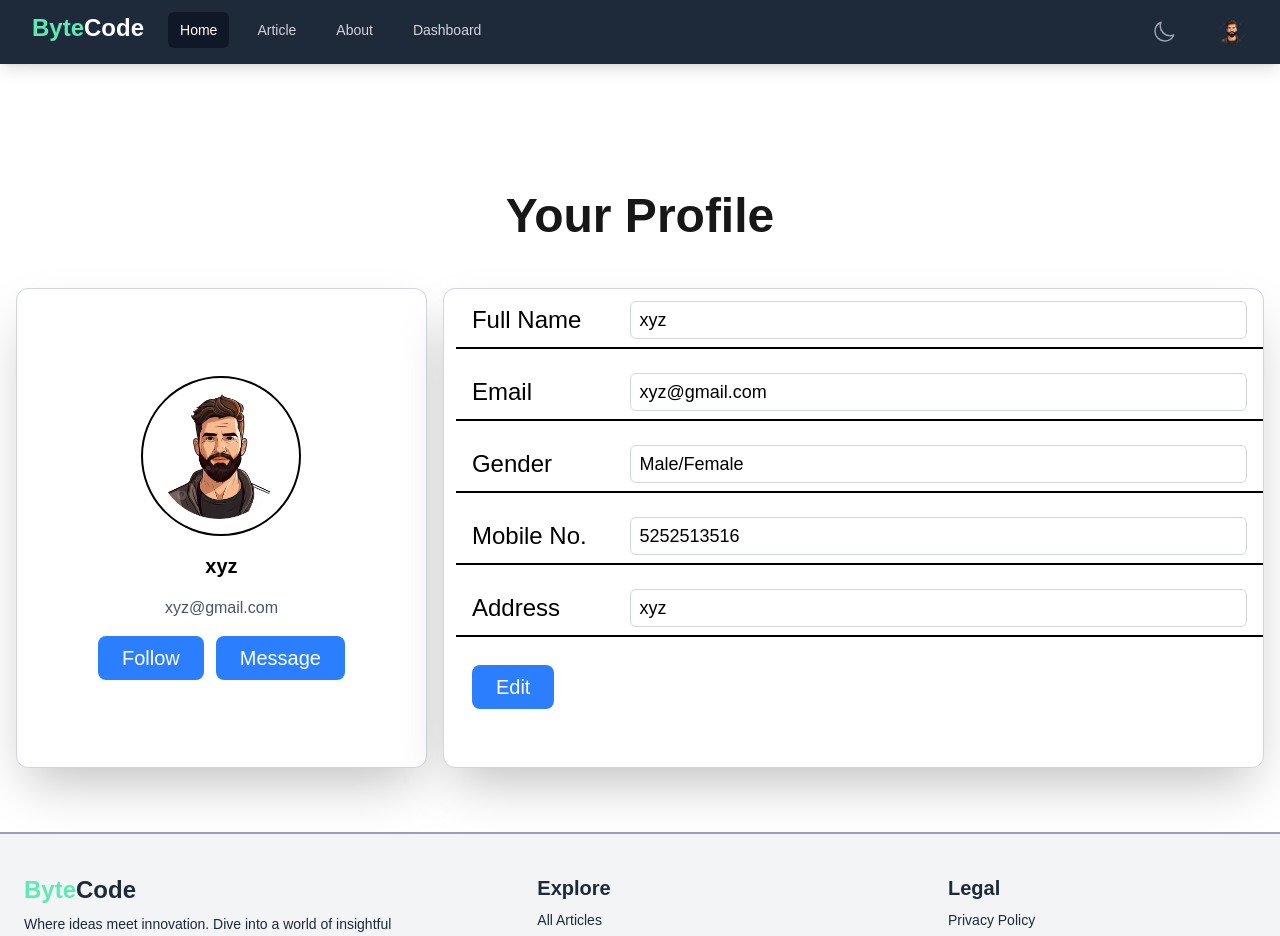
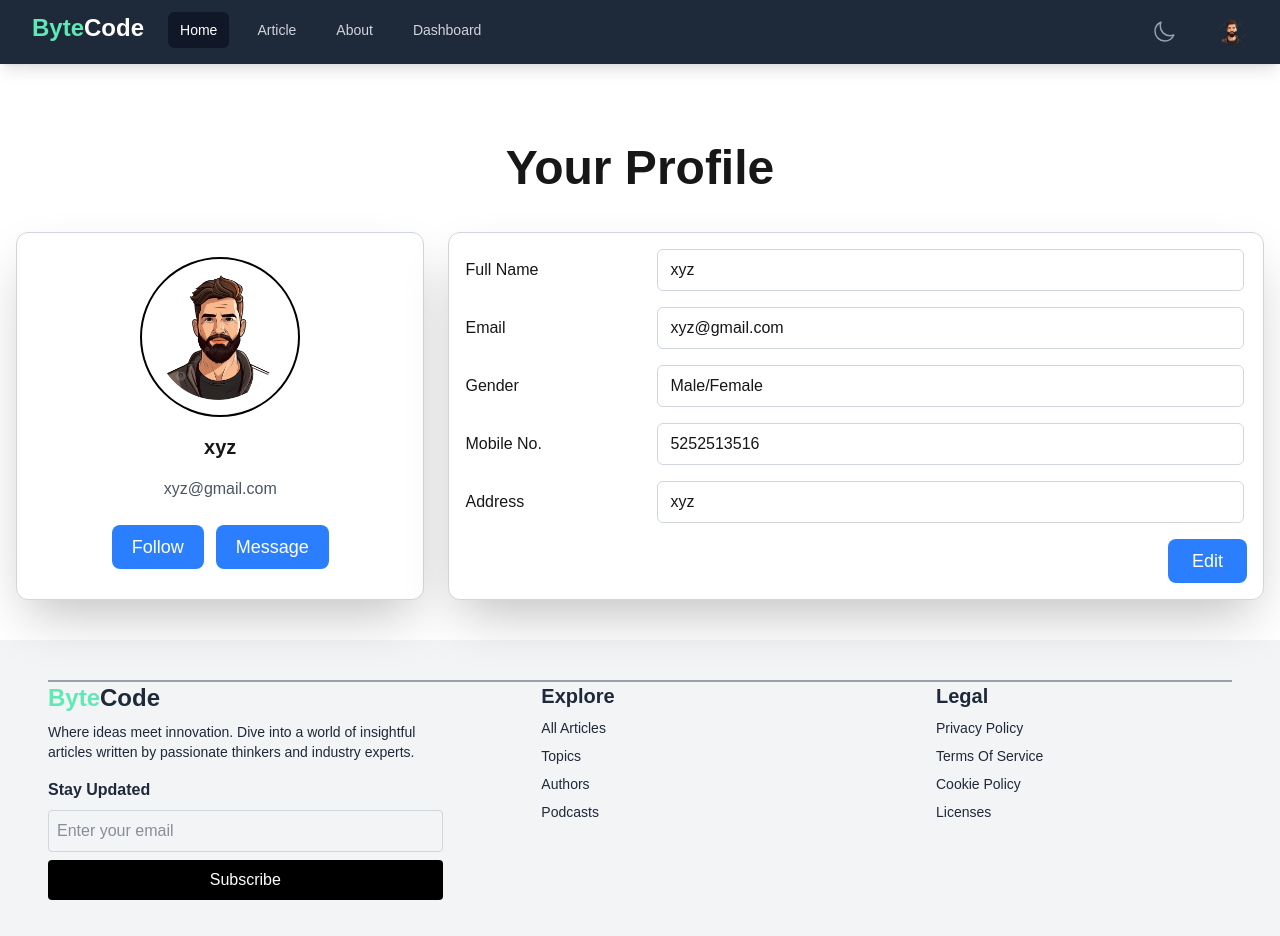
Before and after one commit to Shivam6388469930/btyeCode, a Next.js app: page /profile in a window 1280 px wide. Shown: the top 936 px of the page. Built offline with nearby package versions, Linux system fonts and the light colour scheme.

Commit message:
first commit

```diff
--- a/package.json
+++ b/package.json
@@ -20,6 +20,7 @@
     "jsonwebtoken": "^9.0.2",
     "mongoose": "^8.13.1",
     "next": "15.2.4",
+    "nodemailer": "^6.10.1",
     "react": "^19.0.0",
     "react-dom": "^19.0.0"
   },
--- a/src/app/about/page.js
+++ b/src/app/about/page.js
@@ -1,7 +1,33 @@
 "use client";
-import React from "react";
+import React, { useState } from "react"; // Added useState import
 
-export default function page() {
+export default function Page() {
+  const [email, setEmail] = useState("");
+  const [status, setStatus] = useState(""); // Added status for feedback
+
+  const handleSubmit = async (e) => {
+    e.preventDefault();
+    setStatus("Sending...");
+
+    const formData = { email };
+
+    const response = await fetch("/api/suscribe", {
+      method: "POST",
+      headers: {
+        "Content-Type": "application/json",
+      },
+      body: JSON.stringify(formData),
+    });
+
+    const data = await response.json();
+    if (response.ok) {
+      setStatus("✅ Thank you for subscribing!");
+      setEmail(""); // Reset email input after successful submission
+    } else {
+      setStatus("❌ Failed to send email. Please try again.");
+    }
+  };
+
   return (
     <div className="min-h-screen bg-white text-gray-800">
       {/* Hero Section */}
@@ -59,11 +85,16 @@ export default function page() {
           type="email"
           placeholder="Enter your email"
           className="p-3 rounded w-full max-w-sm mb-4 text-gray-800"
+          value={email}
+          onChange={(e) => setEmail(e.target.value)}
         />
         <br />
-        <button className="bg-white text-purple-700 font-semibold px-6 py-3 rounded hover:bg-gray-200 transition-all">
+        <button className="bg-white text-purple-700 font-semibold px-6 py-3 rounded hover:bg-gray-200 transition-all" onClick={handleSubmit}>
           Subscribe Now
         </button>
+
+        {/* Status Feedback */}
+        {status && <p className="mt-4 text-lg">{status}</p>}
       </section>
     </div>
   );
--- a/src/app/component/Footer.js
+++ b/src/app/component/Footer.js
@@ -1,54 +1,92 @@
-import React from 'react'
+'use client'
+
+import React, { useState } from 'react'
 
 const Footer = () => {
+  const [email, setEmail] = useState("");
+  const [status, setStatus] = useState(""); // Added status for feedback
+
+  const handleSubmit = async (e) => {
+    e.preventDefault();
+
+    setStatus("Sending...");
+
+    const formData = { email };
+
+    const response = await fetch("/api/suscribe", {
+      method: "POST",
+      headers: {
+        "Content-Type": "application/json",
+      },
+      body: JSON.stringify(formData),
+    });
+
+    const data = await response.json();
+    if (response.ok) {
+      setStatus("✅ Thank you for subscribing!");
+      setEmail("");
+    } else {
+      setStatus("❌ Failed to send email. Please try again.");
+    }
+  };
+
   return (
-    <div className=" container z-30 bg-gray-100 text-gray-800">
-      <div className="flex flex-col md:flex-row justify-between items-start gap-8 border-t-2 border-gray-400 px-6 py-10">
+    <div className="w-full z-30 bg-gray-100 text-gray-800 px-4 sm:px-6 lg:px-12 py-10">
+      <div className="max-w-7xl mx-auto flex flex-col md:flex-row justify-between items-start gap-10 border-t-2 border-gray-400">
+
         {/* Left Column */}
-        <div className="md:w-1/3">
+        <div className="md:w-1/3 w-full">
           <h3 className="text-2xl font-bold mb-2">
             <span className="text-emerald-300">Byte</span>Code
           </h3>
-          <p className="text-sm">
+          <p className="text-sm mb-4">
             Where ideas meet innovation. Dive into a world of insightful articles written by passionate thinkers and industry experts.
           </p>
-          <div className="mt-4">
+          <div>
             <h4 className="font-semibold mb-2">Stay Updated</h4>
             <input
-              type="text"
+              type="email"
               placeholder="Enter your email"
-              className="text-base p-2 w-full md:w-auto border border-gray-300 rounded mb-2"
+              className="text-base p-2 w-full border border-gray-300 rounded mb-2"
+              value={email}
+              onChange={(e) => setEmail(e.target.value)}
+              required
             />
-            <button className="w-full md:w-auto bg-black text-white px-4 py-2 rounded hover:bg-gray-800">
+            <button
+              className="w-full bg-black text-white px-4 py-2 rounded hover:bg-gray-800 transition"
+              onClick={handleSubmit}
+            >
               Subscribe
             </button>
+            {status && <p className="mt-2 text-sm">{status}</p>}
           </div>
         </div>
 
         {/* Middle Column */}
-        <div className="md:w-1/4">
+        <div className="md:w-1/4 w-full">
           <h3 className="text-xl font-bold mb-2">Explore</h3>
-          <ul className="space-y-1 text-sm">
-            <li><a href="#">All Articles</a></li>
-            <li><a href="#">Topics</a></li>
-            <li><a href="#">Authors</a></li>
-            <li><a href="#">Podcasts</a></li>
+          <ul className="space-y-2 text-sm">
+            <li><a href="#" className="hover:text-emerald-500 transition">All Articles</a></li>
+            <li><a href="#" className="hover:text-emerald-500 transition">Topics</a></li>
+            <li><a href="#" className="hover:text-emerald-500 transition">Authors</a></li>
+            <li><a href="#" className="hover:text-emerald-500 transition">Podcasts</a></li>
           </ul>
         </div>
 
         {/* Right Column */}
-        <div className="md:w-1/4">
+        <div className="md:w-1/4 w-full">
           <h3 className="text-xl font-bold mb-2">Legal</h3>
-          <ul className="space-y-1 text-sm">
-            <li><a href="#">Privacy Policy</a></li>
-            <li><a href="#">Terms Of Service</a></li>
-            <li><a href="#">Cookie Policy</a></li>
-            <li><a href="#">Licenses</a></li>
+          <ul className="space-y-2 text-sm">
+            <li><a href="#" className="hover:text-emerald-500 transition">Privacy Policy</a></li>
+            <li><a href="#" className="hover:text-emerald-500 transition">Terms Of Service</a></li>
+            <li><a href="#" className="hover:text-emerald-500 transition">Cookie Policy</a></li>
+            <li><a href="#" className="hover:text-emerald-500 transition">Licenses</a></li>
           </ul>
         </div>
+
       </div>
     </div>
-  )
-}
+  );
+};
 
-export default Footer
+export default Footer;
--- a/src/app/page.js
+++ b/src/app/page.js
@@ -217,7 +217,8 @@ const Page = () => {
           </motion.h1>
           <p className="mt-2 text-lg md:text-xl">Discover amazing features and offers!</p>
           <button className="mt-4 px-6 py-2 bg-white text-blue-600 font-semibold rounded-full hover:bg-gray-200 transition">
-            Get Started
+            <a href="/articles"> Get Started</a>
+
           </button>
         </div>
       </div>
--- a/src/app/profile/page.js
+++ b/src/app/profile/page.js
@@ -2,7 +2,7 @@
 
 import React, { useState, useEffect } from 'react';
 import { motion } from "framer-motion";
-import Image from "next/image"; // Import the Image component from Next.js
+import Image from "next/image";
 
 export default function Page() {
   const [isEditing, setIsEditing] = useState(false);
@@ -14,11 +14,9 @@ export default function Page() {
     address: 'xyz',
   });
 
-  // Load name/email from localStorage once
   useEffect(() => {
     const storedName = localStorage.getItem('userName') || 'xyz';
     const storedEmail = localStorage.getItem('userEmail') || 'xyz@gmail.com';
-
     setFormData(prev => ({
       ...prev,
       fullName: storedName,
@@ -28,29 +26,29 @@ export default function Page() {
 
   const handleChange = (e) => {
     const { name, value } = e.target;
-    if (name === 'fullName' || name === 'email') return; // prevent editing
+    if (name === 'fullName' || name === 'email') return;
     setFormData(prev => ({ ...prev, [name]: value }));
   };
 
   return (
-    <div className="container mx-auto px-4 h-[80vh] mt-32">
+    <div className="container mx-auto px-4 mt-20 mb-10">
       {/* Heading */}
-      <div className='text-center mb-12'>
+      <div className="text-center mb-10">
         <motion.h1
           initial={{ opacity: 0, y: 20 }}
           animate={{ opacity: 1, y: 0 }}
           transition={{ duration: 0.8, ease: "easeOut" }}
-          className="text-4xl md:text-5xl font-bold"
+          className="text-3xl md:text-5xl font-bold"
         >
           Your Profile
         </motion.h1>
       </div>
 
       {/* Profile & Details Section */}
-      <div className="flex gap-4">
+      <div className="flex flex-col lg:flex-row gap-6">
         {/* Profile Card */}
-        <div className="w-1/3 h-[60vh] flex flex-col items-center justify-center text-black bg-white border border-gray-300 shadow-2xl rounded-xl p-4 gap-4">
-          <div className="w-40 h-40 border-2 border-black rounded-full overflow-hidden">
+        <div className="w-full lg:w-1/3 bg-white border border-gray-300 shadow-2xl rounded-xl p-6 flex flex-col items-center gap-4">
+          <div className="w-32 h-32 md:w-40 md:h-40 border-2 border-black rounded-full overflow-hidden">
             <Image
               src="/avter.png"
               alt="Avatar"
@@ -60,19 +58,19 @@ export default function Page() {
             />
           </div>
           <h1 className="text-xl font-semibold">{formData.fullName}</h1>
-          <h1 className="text-md text-gray-600">{formData.email}</h1>
-          <div className="flex gap-3">
-            <button className="bg-blue-500 hover:bg-blue-700 text-white text-xl font-light px-6 py-2 rounded-lg transition duration-300 ease-in-out">
+          <p className="text-md text-gray-600">{formData.email}</p>
+          <div className="flex gap-3 mt-2">
+            <button className="bg-blue-500 hover:bg-blue-700 text-white text-sm md:text-lg font-light px-5 py-2 rounded-lg transition duration-300 ease-in-out">
               Follow
             </button>
-            <button className="bg-blue-500 hover:bg-blue-700 text-white text-xl font-light px-6 py-2 rounded-lg transition duration-300 ease-in-out">
+            <button className="bg-blue-500 hover:bg-blue-700 text-white text-sm md:text-lg font-light px-5 py-2 rounded-lg transition duration-300 ease-in-out">
               Message
             </button>
           </div>
         </div>
 
         {/* Details Card */}
-        <div className="w-2/3 h-[60vh] flex flex-col text-black bg-white border border-gray-300 shadow-2xl rounded-xl overflow-y-auto">
+        <div className="w-full lg:w-2/3 bg-white border border-gray-300 shadow-2xl rounded-xl p-4 max-h-[70vh] overflow-y-auto">
           {[
             ["Full Name", "fullName"],
             ["Email", "email"],
@@ -82,15 +80,15 @@ export default function Page() {
           ].map(([label, key], index) => {
             const isReadOnly = key === 'fullName' || key === 'email';
             return (
-              <div key={index} className="flex gap-8 px-4 py-2 pt-3 text-2xl mb-3 ml-3 border-b-2 border-black items-center">
-                <label className="w-40">{label}</label>
+              <div key={index} className="flex flex-col md:flex-row gap-2 md:gap-8 mb-4 items-start md:items-center">
+                <label className="w-32 md:w-40 font-medium">{label}</label>
                 <input
                   type="text"
                   name={key}
                   value={formData[key]}
                   onChange={handleChange}
                   disabled={!isEditing || isReadOnly}
-                  className={`border border-gray-300 rounded-md px-2 py-1 w-full text-lg bg-transparent ${
+                  className={`border border-gray-300 rounded-md px-3 py-2 text-base w-full md:w-3/4 bg-transparent ${
                     isEditing && !isReadOnly ? 'bg-white' : 'bg-gray-100 cursor-not-allowed'
                   }`}
                 />
@@ -98,10 +96,10 @@ export default function Page() {
             );
           })}
 
-          <div className="px-4 ml-3 my-4">
+          <div className="text-right mt-4">
             <button
               onClick={() => setIsEditing(!isEditing)}
-              className="bg-blue-500 hover:bg-blue-700 text-white text-xl font-light px-6 py-2 rounded-lg transition duration-300 ease-in-out"
+              className="bg-blue-500 hover:bg-blue-700 text-white text-sm md:text-lg font-light px-6 py-2 rounded-lg transition duration-300 ease-in-out"
             >
               {isEditing ? 'Save' : 'Edit'}
             </button>
```
Also changed, not shown: src/app/api/suscribe/route.js (added, +45 -0 lines), src/app/register/page.js (+15 -11 lines), 1 other file (tests, documents, lock files or other folders).
